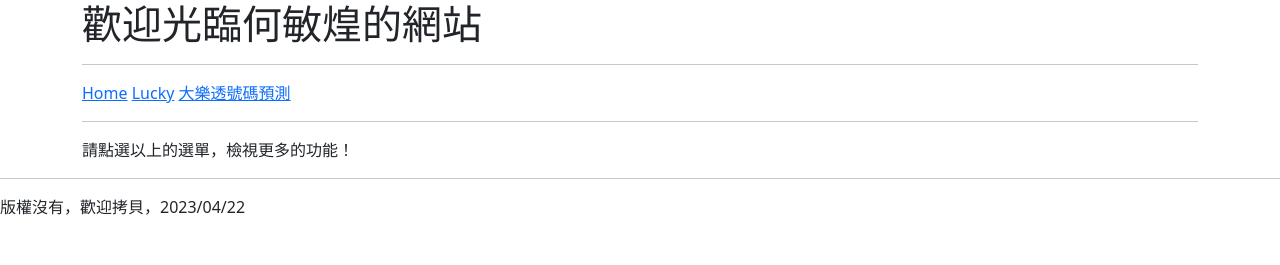
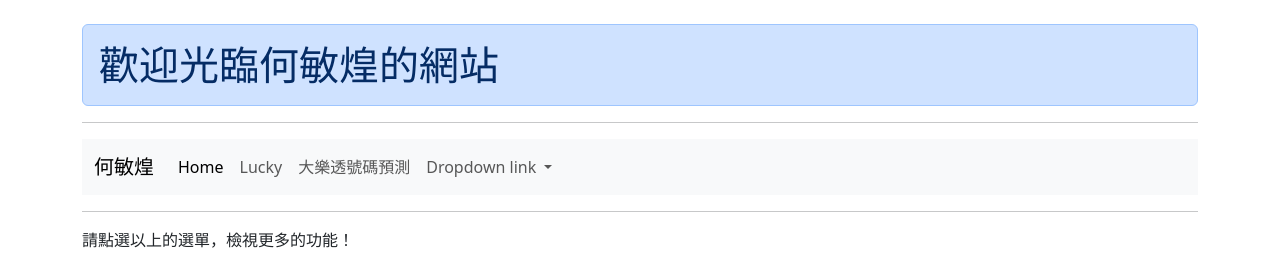
Before and after one commit to skynettw/django1120422, a Django app: page / in a window 1280 px wide. Shown: the top 265 px of the page. Before the commit the page ends 215 px from the top, so only its background shows below. Run offline with Django 4.2, Linux system fonts and the light colour scheme.

Commit message:
modify header.html

```diff
--- a/templates/base.html
+++ b/templates/base.html
@@ -11,6 +11,7 @@
 </head>
 <body>
     <div class="container">
+        <br>
         {% block headmessage %} {% endblock %}
         <hr>
         {% include 'header.html' %}
--- a/templates/header.html
+++ b/templates/header.html
@@ -1,3 +1,31 @@
-<a href="/">Home</a>
-<a href="/lucky/">Lucky</a>
-<a href="/lotto/">大樂透號碼預測</a>
+<nav class="navbar navbar-expand-lg bg-body-tertiary">
+    <div class="container-fluid">
+      <a class="navbar-brand" href="#">何敏煌</a>
+      <button class="navbar-toggler" type="button" data-bs-toggle="collapse" data-bs-target="#navbarNavDropdown" aria-controls="navbarNavDropdown" aria-expanded="false" aria-label="Toggle navigation">
+        <span class="navbar-toggler-icon"></span>
+      </button>
+      <div class="collapse navbar-collapse" id="navbarNavDropdown">
+        <ul class="navbar-nav">
+          <li class="nav-item">
+            <a class="nav-link active" aria-current="page" href="/">Home</a>
+          </li>
+          <li class="nav-item">
+            <a class="nav-link" href="/lucky/">Lucky</a>
+          </li>
+          <li class="nav-item">
+            <a class="nav-link" href="/lotto/">大樂透號碼預測</a>
+          </li>
+          <li class="nav-item dropdown">
+            <a class="nav-link dropdown-toggle" href="#" role="button" data-bs-toggle="dropdown" aria-expanded="false">
+              Dropdown link
+            </a>
+            <ul class="dropdown-menu">
+              <li><a class="dropdown-item" href="#">Action</a></li>
+              <li><a class="dropdown-item" href="#">Another action</a></li>
+              <li><a class="dropdown-item" href="#">Something else here</a></li>
+            </ul>
+          </li>
+        </ul>
+      </div>
+    </div>
+  </nav>
--- a/templates/index.html
+++ b/templates/index.html
@@ -3,9 +3,30 @@
 {% block title %} 何敏煌的網站 {% endblock %}
 
 {% block headmessage %}
-<h1>歡迎光臨何敏煌的網站 </h1>
+<h1 class="alert alert-primary">歡迎光臨何敏煌的網站 </h1>
 {% endblock %}
 
 {% block content %}
 <p>請點選以上的選單，檢視更多的功能！</p>
+<div id="carouselExample" class="carousel slide">
+    <div class="carousel-inner">
+      <div class="carousel-item active">
+        <img src="https://image.cache.storm.mg/styles/smg-800xauto-er/s3/media/image/2023/02/23/20230223-101420_U27739_M832000_acf3.jpg?itok=fCczE2Q2" class="d-block w-100" alt="...">
+      </div>
+      <div class="carousel-item">
+        <img src="https://hophd.files.wordpress.com/2019/10/image-21.png" class="d-block w-100" alt="...">
+      </div>
+      <div class="carousel-item">
+        <img src="https://hophd.files.wordpress.com/2019/10/image-17.png" class="d-block w-100" alt="...">
+      </div>
+    </div>
+    <button class="carousel-control-prev" type="button" data-bs-target="#carouselExample" data-bs-slide="prev">
+      <span class="carousel-control-prev-icon" aria-hidden="true"></span>
+      <span class="visually-hidden">Previous</span>
+    </button>
+    <button class="carousel-control-next" type="button" data-bs-target="#carouselExample" data-bs-slide="next">
+      <span class="carousel-control-next-icon" aria-hidden="true"></span>
+      <span class="visually-hidden">Next</span>
+    </button>
+  </div>
 {% endblock %}
--- a/templates/lotto.html
+++ b/templates/lotto.html
@@ -3,11 +3,11 @@
 {% block title %} 何敏煌的網站 {% endblock %}
 
 {% block headmessage %}
-<h1>以下是我預測的大樂透開獎號碼</h1>
+<h1 class="alert alert-secondary">以下是我預測的大樂透開獎號碼</h1>
 {% endblock %}
 
 {% block content %}
   {% for n in numbers %}
-    <span style="font-size:38px;">{{ n }} </span>
+    <span class="btn btn-danger">{{ n }} </span>
   {% endfor %}
 {% endblock %}
--- a/templates/lucky.html
+++ b/templates/lucky.html
@@ -3,7 +3,7 @@
 {% block title %} 何敏煌的網站 {% endblock %}
 
 {% block headmessage %}
-<h1>你今天的幸運數字</h1>
+<h1 class="alert alert-warning">你今天的幸運數字</h1>
 {% endblock %}
 
 {% block content %}
```
